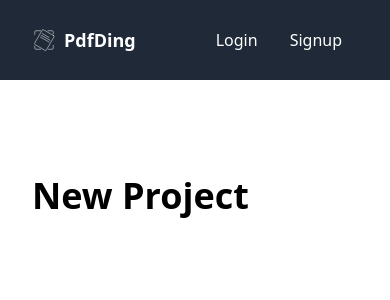
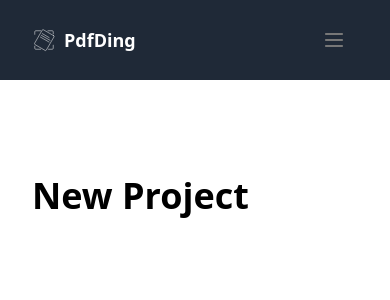
Before and after one commit to wh0th3h3llam1/PdfDing, a Django app: template pdfding/templates/home.html in a window 390 px wide. Shown: the top 300 px of the page. Run offline with Django 3.2, Linux system fonts and the light colour scheme; the template is opened without the code that fills it, so the values that code supplies are empty; some libraries are stand-ins or nearby versions.

Commit message:
make header responsive

```diff
--- a/pdfding/templates/includes/header.html
+++ b/pdfding/templates/includes/header.html
@@ -1,26 +1,40 @@
-<header class="flex items-center justify-between bg-gray-800 h-20 px-8 text-white sticky top-0 z-40">
-    <div>
-        <a class="flex items-center gap-2" href="/">
-            <img class="h-6" src="/static/images/logo.svg" alt="Logo"/>
-            <span class="text-lg font-bold">PdfDing</span>
-        </a>
+{% load static %}
+<header x-data="{ mobilenavOpen: false }" class="md:flex items-center justify-between bg-gray-800 h-20 [&>*]:px-8 text-white sticky top-0 z-40">
+    <div class="flex items-center justify-between h-20">
+        <div>
+            <a class="flex items-center gap-2" href="/">
+                <img class="h-6" src="{% static "images/logo.svg" %}" alt="Logo"/>
+                <span class="text-lg font-bold">PdfDing </span>
+            </a>
+        </div>
+        <div class="md:hidden">
+            <a @click="mobilenavOpen = !mobilenavOpen" class="h-12 w-12 flex items-center justify-center cursor-pointer hover:bg-gray-700 rounded-lg">
+                <img x-show="!mobilenavOpen" class="w-6 h-6" src="{% static "images/menu.svg" %}"/>
+                <img x-show="mobilenavOpen" x-cloak class="w-6 h-6" src="{% static "images/close.svg" %}"/>
+            </a>
+        </div>
     </div>
-    <nav class="block bg-gray-800 relative">
-        <ul class="navitems flex items-center justify-center h-full">
+    <nav x-show="mobilenavOpen" x-cloak class="md:!block bg-gray-800 h-screen w-screen md:h-auto md:w-auto -mt-20 md:mt-0 absolute md:relative z-[-1]"
+    x-transition:enter="duration-300 ease-out"
+    x-transition:enter-start="opacity-0 -translate-y-96"
+    x-transition:enter-end="opacity-100 translate-y-0"
+    >
+        <ul class="navitems flex items-center h-full flex-col md:flex-row justify-center -translate-y-10 md:translate-y-0">
             {% if request.user.is_authenticated %}
-            <li><a href="/">Home</a></li>
+            <li><a href="/">Add PDF</a></li>
+            <li><a href="/">PDFs</a></li>
             <li x-data="{ dropdownOpen: false }" class="relative">
                 <a @click="dropdownOpen = !dropdownOpen" @click.away="dropdownOpen = false" class="cursor-pointer select-none">
                     <img class="h-8 w-8 bg-white rounded-full object-cover" src="{{ user.profile.avatar }}"/>
                     {{ user.profile.name }}
-                    <img x-bind:class="dropdownOpen && 'rotate-180 duration-300'" class="w-4" src="https://img.icons8.com/small/32/777777/expand-arrow.png"/>
+                    <img x-bind:class="dropdownOpen && 'rotate-180 duration-300'" class="w-4" src="{% static "images/arrow_down.svg" %}"/>
                 </a>
-                <div x-show="dropdownOpen" x-cloak class="absolute right-0 bg-white text-black shadow rounded-lg w-40 p-2 z-20"
+                <div x-show="dropdownOpen" x-cloak class="absolute md:right-0 bg-white text-black shadow rounded-lg w-40 p-2 z-20"
                 x-transition:enter="duration-300 ease-out"
                 x-transition:enter-start="opacity-0 -translate-y-5 scale-90"
                 x-transition:enter-end="opacity-100 translate-y-0 scale-100"
                 >
-                    <ul class="hoverlist [&>li>a]:justify-end">
+                    <ul class="hoverlist md:[&>li>a]:justify-end [&>li>a]:justify-left">
                         <li><a href="{% url 'profile' %}">My Profile</a></li>
                         <li><a href="{% url 'profile-edit' %}">Edit Profile</a></li>
                         <li><a href="{% url 'profile-settings' %}">Settings</a></li>
```
Also changed, not shown: pdfding/static/images/arrow_down.svg (added), pdfding/static/images/close.svg (added), pdfding/static/images/menu.svg (added).
